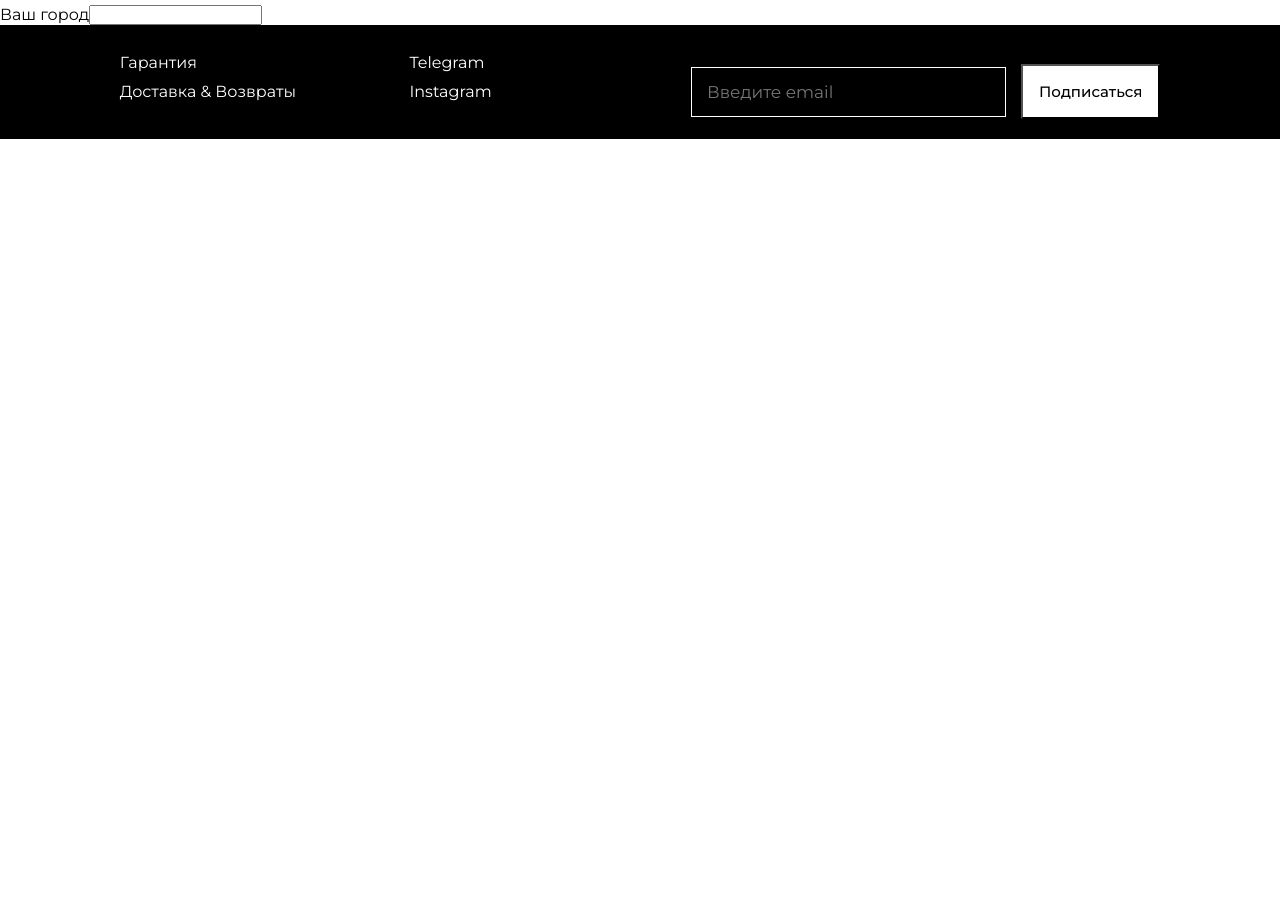
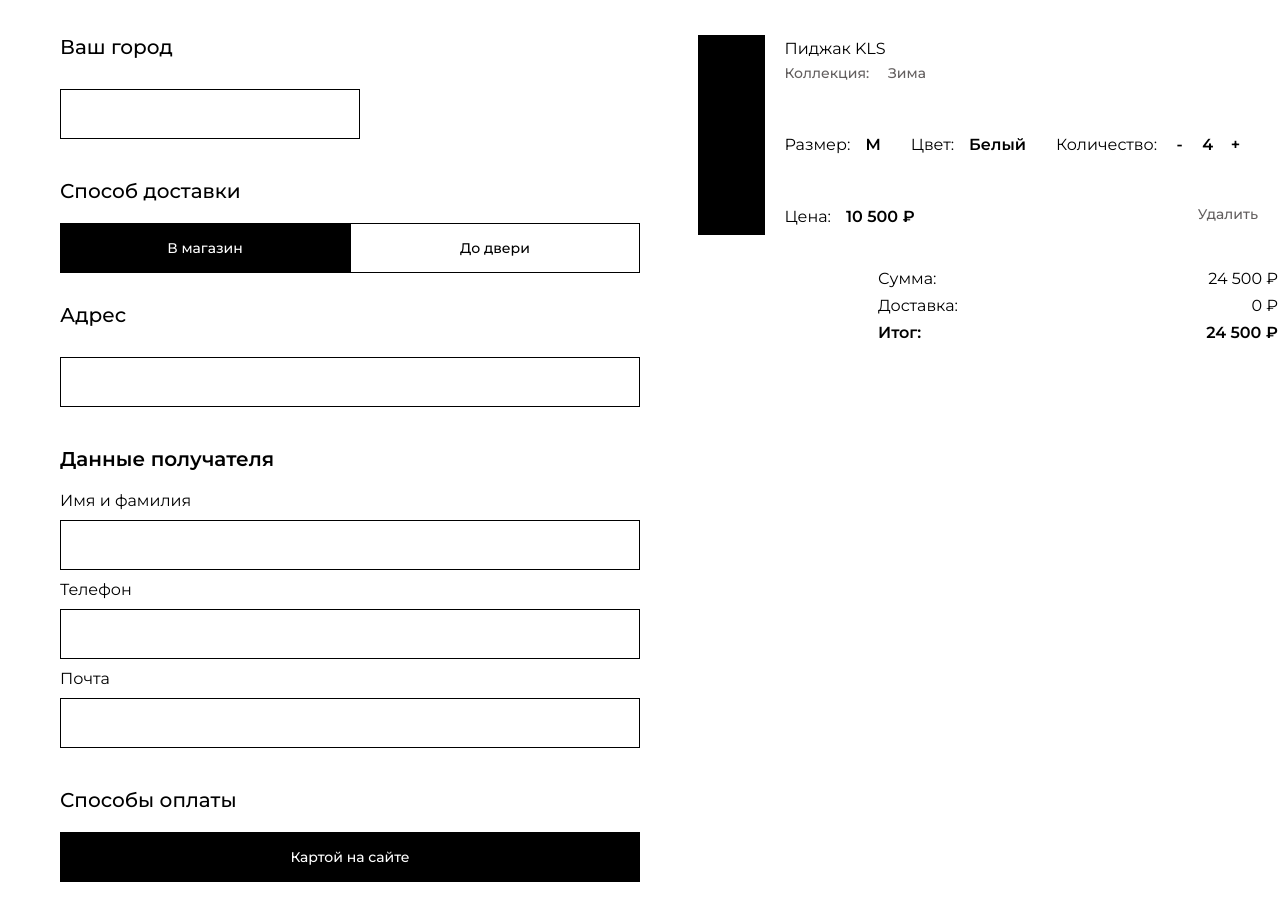
Before and after one commit to shishanee/laram-shop, a React (Vite) app: page /cart in a window 1280 px wide. Shown: the part 80-981 px from the top of the page. Before the commit the page ends 800 px from the top, so only its background shows below. Built offline with nearby package versions, Linux system fonts and the light colour scheme.

Commit message:
add cart

```diff
--- a/src/App.tsx
+++ b/src/App.tsx
@@ -4,7 +4,7 @@ import SignUp from "./components/Sign/SignUp";
 import SignIn from "./components/Sign/SignIn";
 import Header from "./components/Header/Header";
 import Sign from "./components/Sign/Sign";
-import Cart from "./components/Cart/Cart";
+import Cart from "./components/Cart";
 import HomePage from "./components/HomePage/HomePage";
 import Footer from "./components/Footer/Footer";
 
--- a/src/components/Cart/Cart.module.css
+++ b/src/components/Cart/Cart.module.css
@@ -0,0 +1,131 @@
+.main {
+  padding: 0px 30px;
+  margin: 30px;
+  display: flex;
+  justify-content: space-between;
+}
+.infoBlock {
+  width: 50%;
+  margin-right: 5%;
+}
+.cartBlock {
+  width: 50%;
+}
+label {
+  display: block;
+  font-size: 16px;
+}
+.deliveryButtons {
+  display: flex;
+  justify-content: space-between;
+}
+.deliveryButtons button {
+  width: 300px;
+}
+.focusButton{
+  background-color: black;
+  color: white;
+}
+.paymentButtons {
+  display: block;
+}
+.paymentButtons button {
+  display: block;
+  width: 100%;
+  margin: 20px 0;
+}
+.input {
+  border: 1px solid black;
+  width: 100%;
+  height: 50px;
+  margin: 10px 0;
+  padding: 0 15px;
+}
+button{
+  background-color: transparent;
+  border: 1px solid black;
+  font-size: 14px;
+  font-weight: 500;
+  width: 100%;
+  height: 50px;
+  cursor: pointer;
+}
+article {
+  padding-bottom: 30px;
+}
+.city{
+  width: 300px;
+}
+.marginButton {
+  margin-bottom: 20px;
+  font-size: 20px;
+  font-weight: 500;
+}
+.checkbox {
+  display: flex;
+  align-items: center;
+}
+.agreeOffer {
+  margin-left: 20px;
+}
+.order button {
+  width: 100%;
+}
+.image {
+  width: 180px;
+  height: 200px;
+  background-color: black;
+}
+.cloth {
+  display: flex;
+}
+.clothInfo {
+  margin: 0 20px;
+  line-height: 1.7;
+}
+.characteristics {
+  display: flex;
+  justify-content: space-between;
+}
+.characteristic {
+  white-space: nowrap;
+}
+.paddingHorizontal {
+  padding: 0 15px;
+}
+.marginVertically {
+  margin: 45px 0;
+}
+.grayColor {
+  color: #3c3737cc;
+  font-size: 14px;
+  font-weight: 500;
+}
+.boldText {
+  font-weight: 600;
+}
+.flex {
+  display: flex;
+  justify-content: space-between;
+}
+.total {
+  width: 400px;
+  float: right;
+  line-height: 1.7;
+}
+.cursorPointer{
+  cursor: pointer;
+  display: inline-flex;
+  width: 15px;
+  justify-content: center;
+}
+.orderButton{
+  background-color: black;
+  color: white;
+}
+.orderButtonDisabled{
+  background-color: rgba(206, 203, 203, 0.100);
+  color: rgba(0, 0, 0, 0.600);
+  border: 1px solid rgba(0, 0, 0, 0.100);
+  cursor: default;
+}
--- a/src/components/Cart/Cart.tsx
+++ /dev/null
@@ -1,17 +0,0 @@
-import React from "react";
-import styles from "./Cart.module.css";
-
-const Cart = () => {
-  return (
-    <div className={styles.CartBlock}>
-      <section className={styles.infoBlock}>
-        <article>
-          <label htmlFor="city">Ваш город</label>
-          <input type="text" id="city"/>
-        </article>
-      </section>
-    </div>
-  );
-};
-
-export default Cart;
--- /dev/null
+++ b/src/components/Cart/CartBlock.tsx
@@ -0,0 +1,77 @@
+import React from "react";
+import styles from "./Cart.module.css";
+
+const CartBlock = () => {
+  return (
+    <section className={styles.cartBlock}>
+      <article className={styles.cloth}>
+        <div className={styles.image} />
+        <div className={styles.clothInfo}>
+          <div>Пиджак KLS</div>
+          <div className={styles.grayColor}>
+            Коллекция: <span className={styles.paddingHorizontal}>Зима</span>
+          </div>
+          <div
+            className={`${styles.characteristics} ${styles.marginVertically}`}
+          >
+            <div className={styles.characteristic}>
+              Размер:
+              <span
+                className={`${styles.boldText} ${styles.paddingHorizontal}`}
+              >
+                M
+              </span>
+            </div>
+            <div
+              className={`${styles.characteristic} ${styles.paddingHorizontal}`}
+            >
+              Цвет:
+              <span
+                className={`${styles.boldText} ${styles.paddingHorizontal}`}
+              >
+                Белый
+              </span>
+            </div>
+            <div className={styles.characteristic}>
+              Количество:
+              <span
+                className={`${styles.boldText} ${styles.paddingHorizontal}`}
+              >
+                <span className={styles.cursorPointer}>-</span>
+                <span className={styles.paddingHorizontal}>4</span>
+                <span className={styles.cursorPointer}>+</span>
+              </span>
+            </div>
+          </div>
+          <div className={styles.flex}>
+            <span>
+              Цена:
+              <span
+                className={`${styles.boldText} ${styles.paddingHorizontal}`}
+              >
+                10 500 ₽
+              </span>
+            </span>
+            <span className={styles.grayColor}>Удалить</span>
+          </div>
+        </div>
+      </article>
+      <article className={styles.total}>
+        <div className={styles.flex}>
+          <span>Сумма:</span>
+          <span>24 500 ₽</span>
+        </div>
+        <div className={styles.flex}>
+          <span>Доставка:</span>
+          <span>0 ₽</span>
+        </div>
+        <div className={styles.flex}>
+          <span className={styles.boldText}>Итог:</span>
+          <span className={styles.boldText}>24 500 ₽</span>
+        </div>
+      </article>
+    </section>
+  );
+};
+
+export default CartBlock;
--- /dev/null
+++ b/src/components/Cart/InfoBlock.tsx
@@ -0,0 +1,124 @@
+import React, { useState } from "react";
+import styles from "./Cart.module.css";
+import { Checkbox } from "antd";
+
+const InfoBlock = () => {
+  const [checkbox, setCheckbox] = useState(false);
+  const [delivery, setDelivery] = useState(true);
+  const [payment, setPayment] = useState(true);
+
+  const [city, setCity] = useState("");
+  const [address, setAddress] = useState("");
+  const [name, setName] = useState("");
+  const [phone, setPhone] = useState("");
+  const [email, setEmail] = useState("");
+  const [comment, setComment] = useState("");
+
+  return (
+    <section className={styles.infoBlock}>
+      <article className={styles.city}>
+        <div className={styles.marginButton}>Ваш город</div>
+        <input
+          className={styles.input}
+          value={city}
+          onChange={(e) => setCity(e.target.value)}
+        />
+      </article>
+      <article>
+        <div className={styles.marginButton}>Способ доставки</div>
+        <div className={styles.deliveryButtons}>
+          <button
+            onClick={() => setDelivery(true)}
+            className={delivery ? styles.focusButton : ""}
+          >
+            В магазин
+          </button>
+          <button
+            onClick={() => setDelivery(false)}
+            className={!delivery ? styles.focusButton : ""}
+          >
+            До двери
+          </button>
+        </div>
+      </article>
+      <article>
+        <div className={styles.marginButton}>Адрес</div>
+        <input
+          className={styles.input}
+          value={address}
+          onChange={(e) => setAddress(e.target.value)}
+        />
+      </article>
+      <article className={styles.recipientData}>
+        <div className={`${styles.marginButton} ${styles.boldText}`}>
+          Данные получателя
+        </div>
+        <label htmlFor="name">Имя и фамилия</label>
+        <input
+          className={styles.input}
+          type="text"
+          id="name"
+          value={name}
+          onChange={(e) => setName(e.target.value)}
+        />
+        <label htmlFor="phone">Телефон</label>
+        <input
+          className={styles.input}
+          type="text"
+          id="phone"
+          value={phone}
+          onChange={(e) => setPhone(e.target.value)}
+        />
+        <label htmlFor="email">Почта</label>
+        <input
+          className={styles.input}
+          type="text"
+          id="email"
+          value={email}
+          onChange={(e) => setEmail(e.target.value)}
+        />
+      </article>
+      <article>
+        <div className={styles.marginButton}>Способы оплаты</div>
+        <div className={styles.paymentButtons}>
+          <button
+            onClick={() => setPayment(true)}
+            className={payment ? styles.focusButton : ""}
+          >
+            Картой на сайте
+          </button>
+          <button
+            onClick={() => setPayment(false)}
+            className={!payment ? styles.focusButton : ""}
+          >
+            Наличными курьеру
+          </button>
+        </div>
+      </article>
+      <article>
+        <div className={styles.marginButton}>Комметарий к заказу</div>
+        <input
+          className={styles.input}
+          value={comment}
+          onChange={(e) => setComment(e.target.value)}
+        />
+        <div className={styles.checkbox}>
+          <Checkbox onChange={() => setCheckbox(!checkbox)} />
+          <div className={styles.agreeOffer}>
+            Я соглашаюсь с условием оферты и политикой лояльности
+          </div>
+        </div>
+      </article>
+      <article className={styles.order}>
+        <button
+          className={checkbox ? styles.orderButton : styles.orderButtonDisabled}
+          disabled={checkbox}
+        >
+          Заказать
+        </button>
+      </article>
+    </section>
+  );
+};
+
+export default InfoBlock;
--- /dev/null
+++ b/src/components/Cart/index.tsx
@@ -0,0 +1,15 @@
+import React from 'react'
+import styles from './Cart.module.css'
+import InfoBlock from './InfoBlock'
+import CartBlock from './CartBlock'
+
+const Cart = () => {
+  return (
+    <div className={styles.main}>
+      <InfoBlock/>
+      <CartBlock/>
+    </div>
+  )
+}
+
+export default Cart
```
